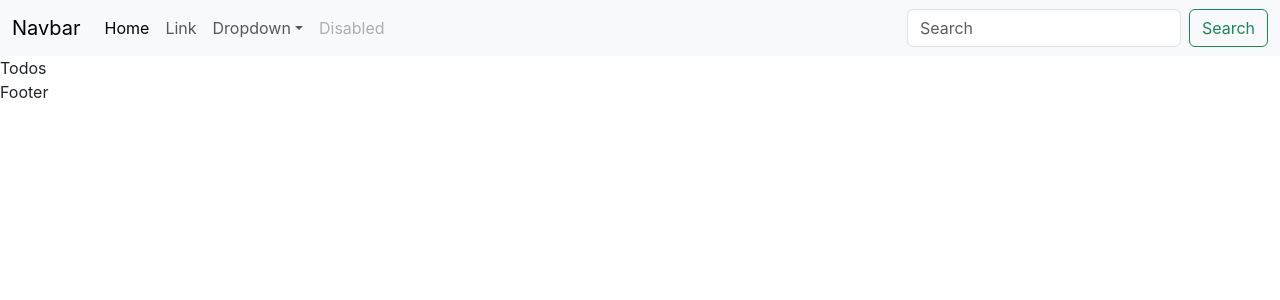
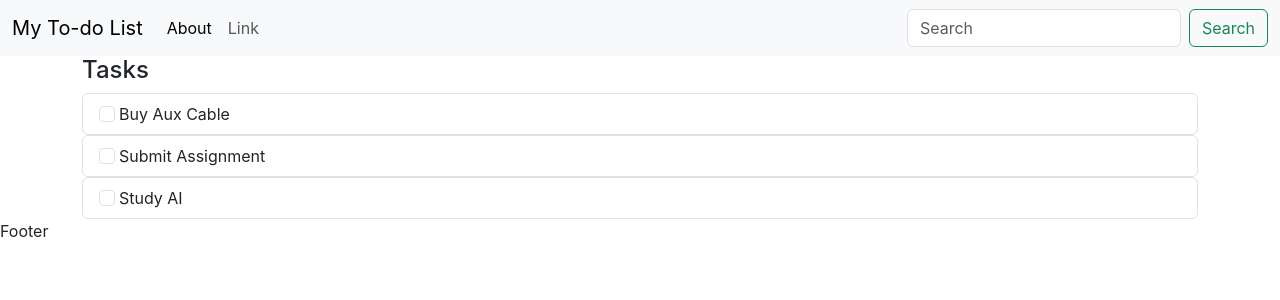
Before and after one commit to vermaArpitt/Todo-list__ReactJS, a React (Create React App) app: page / in a window 1280 px wide. Shown: the top 300 px of the page. Built offline with nearby package versions, Linux system fonts and the light colour scheme.

Commit message:
Added tasks list to the todo app

```diff
--- a/src/App.js
+++ b/src/App.js
@@ -4,10 +4,15 @@ import Footer from './MyComponents/Footer';
 import Todos from './MyComponents/Todos';
 
 function App() {
+
+  let todos = [{sno : 1, title : "Buy Aux Cable"},
+  {sno : 2, title : "Submit Assignment"},
+  {sno : 3, title : "Study AI"}];
+
   return (
     <>
-    <Header/>
-    <Todos/>
+    <Header title = "My To-do List"/>
+    <Todos todos = {todos}/>
     <Footer/>
     </>
   );
--- a/src/MyComponents/Header.js
+++ b/src/MyComponents/Header.js
@@ -1,34 +1,20 @@
 import React from 'react'
 
-export default function Header() {
+export default function Header(props) {
     return (
         <nav className="navbar navbar-expand-lg bg-body-tertiary">
             <div className="container-fluid">
-                <a className="navbar-brand" href="#">Navbar</a>
+                <a className="navbar-brand" href="#">{props.title}</a>
                 <button className="navbar-toggler" type="button" data-bs-toggle="collapse" data-bs-target="#navbarSupportedContent" aria-controls="navbarSupportedContent" aria-expanded="false" aria-label="Toggle navigation">
                     <span className="navbar-toggler-icon"></span>
                 </button>
                 <div className="collapse navbar-collapse" id="navbarSupportedContent">
                     <ul className="navbar-nav me-auto mb-2 mb-lg-0">
                         <li className="nav-item">
-                            <a className="nav-link active" aria-current="page" href="#">Home</a>
+                            <a className="nav-link active" aria-current="page" href="#">About</a>
                         </li>
                         <li className="nav-item">
                             <a className="nav-link" href="#">Link</a>
-                        </li>
-                        <li className="nav-item dropdown">
-                            <a className="nav-link dropdown-toggle" href="#" role="button" data-bs-toggle="dropdown" aria-expanded="false">
-                                Dropdown
-                            </a>
-                            <ul className="dropdown-menu">
-                                <li><a className="dropdown-item" href="#">Action</a></li>
-                                <li><a className="dropdown-item" href="#">Another action</a></li>
-                                <li><hr className="dropdown-divider" /></li>
-                                <li><a className="dropdown-item" href="#">Something else here</a></li>
-                            </ul>
-                        </li>
-                        <li className="nav-item">
-                            <a className="nav-link disabled" aria-disabled="true">Disabled</a>
                         </li>
                     </ul>
                     <form className="d-flex" role="search">
--- a/src/MyComponents/Todo.js
+++ b/src/MyComponents/Todo.js
@@ -1,9 +1,12 @@
 import React from 'react';
 
-export default function Todo(){
-    return(
-        <div>
-            todo
-        </div>
+export default function Todo(props) {
+    return (
+        <ul className="list-group">
+            <li className="list-group-item">
+                <input className="form-check-input me-1" type="checkbox" value="" id="firstCheckbox" />
+                <label className="form-check-label" for="firstCheckbox">{props.todo.title}</label>
+            </li>
+        </ul>
     )
 }
--- a/src/MyComponents/Todos.js
+++ b/src/MyComponents/Todos.js
@@ -1,9 +1,14 @@
 import React from 'react';
+import Todo from './Todo';
 
-export default function Todos(){
+export default function Todos(props){
     return(
-        <div>
-            Todos
+        <div className = "container">
+            <h4>Tasks</h4>
+            {props.todos.map((todo) => {
+                return <Todo todo={todo}/>
+            })}
+
         </div>
     )
 }
```
